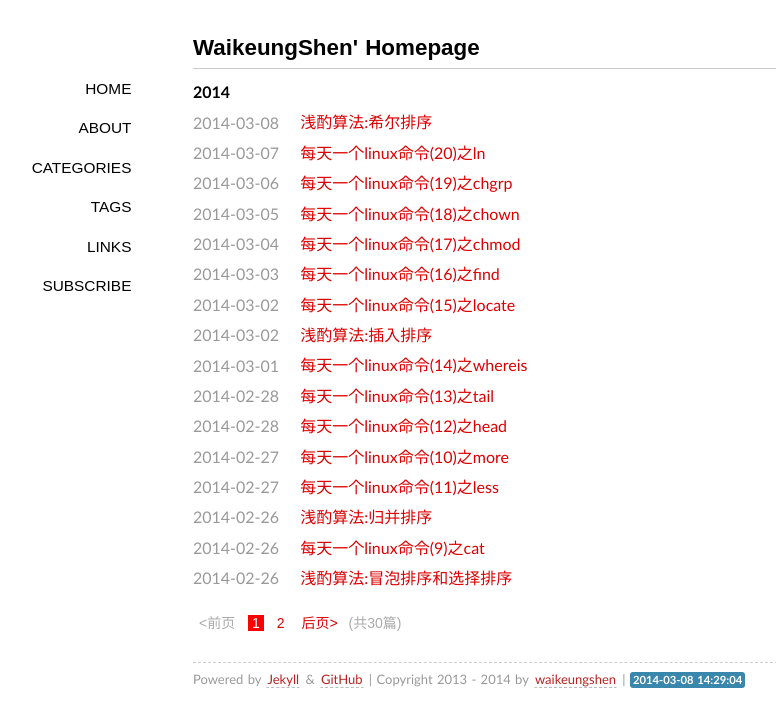
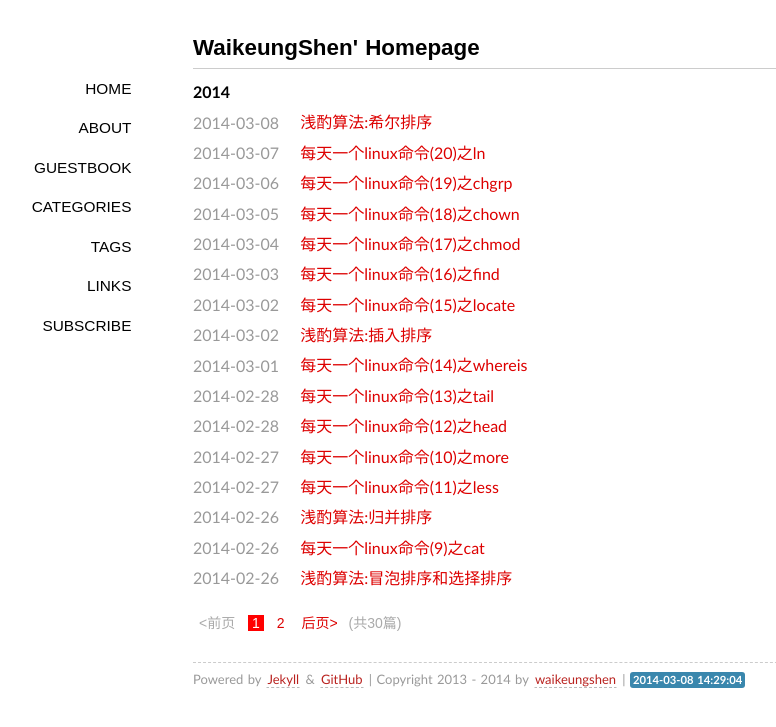
Before and after one commit to AndroidInternal/waikeung.github.com, a Jekyll site: the page built from index.html, in a window 1280 px wide. Shown: the top 727 px of the page, without its empty margins (147-923 px from the left). Built offline with Jekyll 4.4.1, drawn with Linux system fonts in a browser that asks for light colours; some web fonts are replaced; Markdown is read by kramdown in place of the engine named in the settings; the list of posts is cut into pages by our own code.

Commit message:
增加评论系统

```diff
--- a/_config.yml
+++ b/_config.yml
@@ -6,7 +6,7 @@
 name: WaikeungShen' Homepage
 github: waikeung
 weibo: waikeungshen
-duoshuo:
+duoshuo: waikeungshen
 pygments: true
 safe: true
 paginate: 16
--- a/_layouts/default.html
+++ b/_layouts/default.html
@@ -48,7 +48,7 @@
         <nav>
         <span><a title="home page" class="" href="/">Home</a></span>
         <span><a title="about" class="" href="/about/">About</a></span>
-        <!--<span><a title="guestbook" class="" href="/guestbook/">Guestbook</a></span>-->
+        <span><a title="guestbook" class="" href="/guestbook/">Guestbook</a></span>
         <span><a title="categories" class="" href="/categories/">Categories</a></span>
         <span><a title="tags" class="" href="/tags/">Tags</a></span>
         <span><a title="links" class="" href="/links/">Links</a></span>
--- a/_layouts/post.html
+++ b/_layouts/post.html
@@ -43,6 +43,7 @@
 </span>
 {% endif %}
 </section>
+{% include comments.md %}
 <!--
 <script type="text/javascript">
 $(function(){
```
